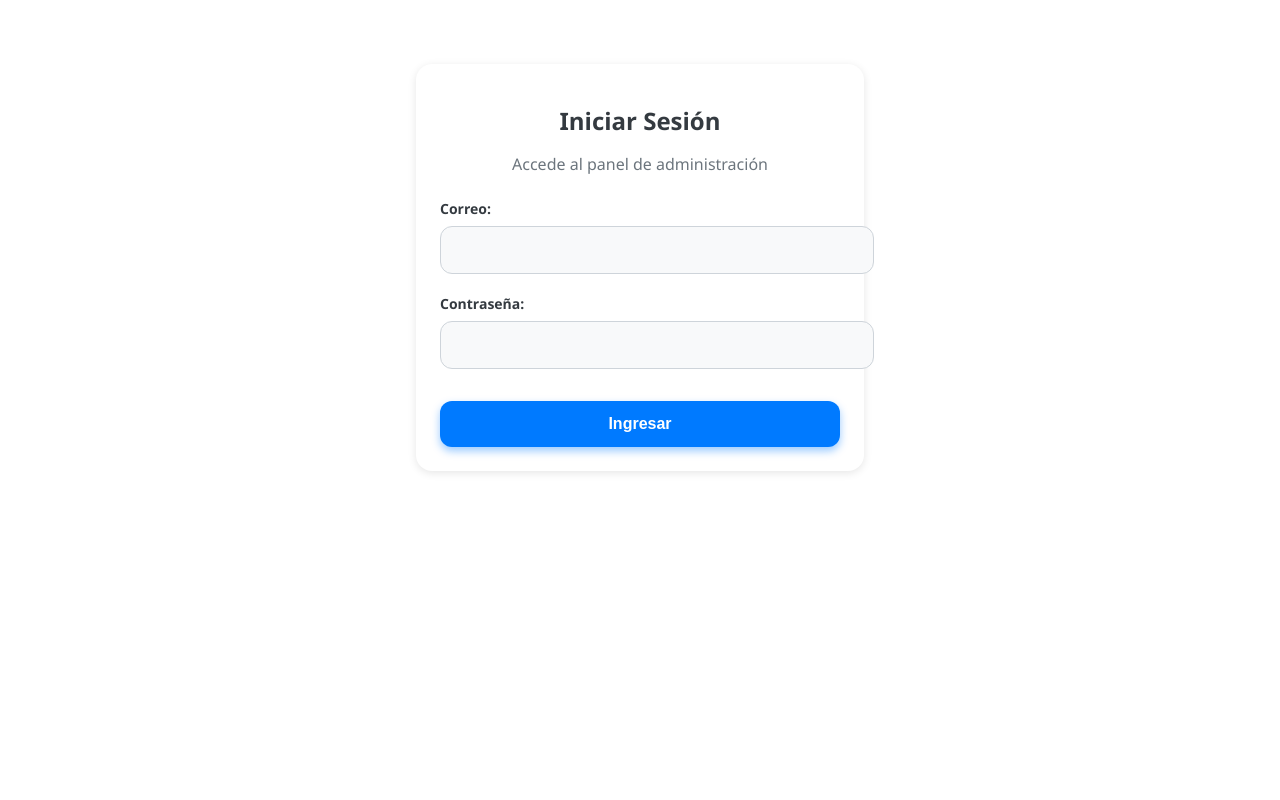
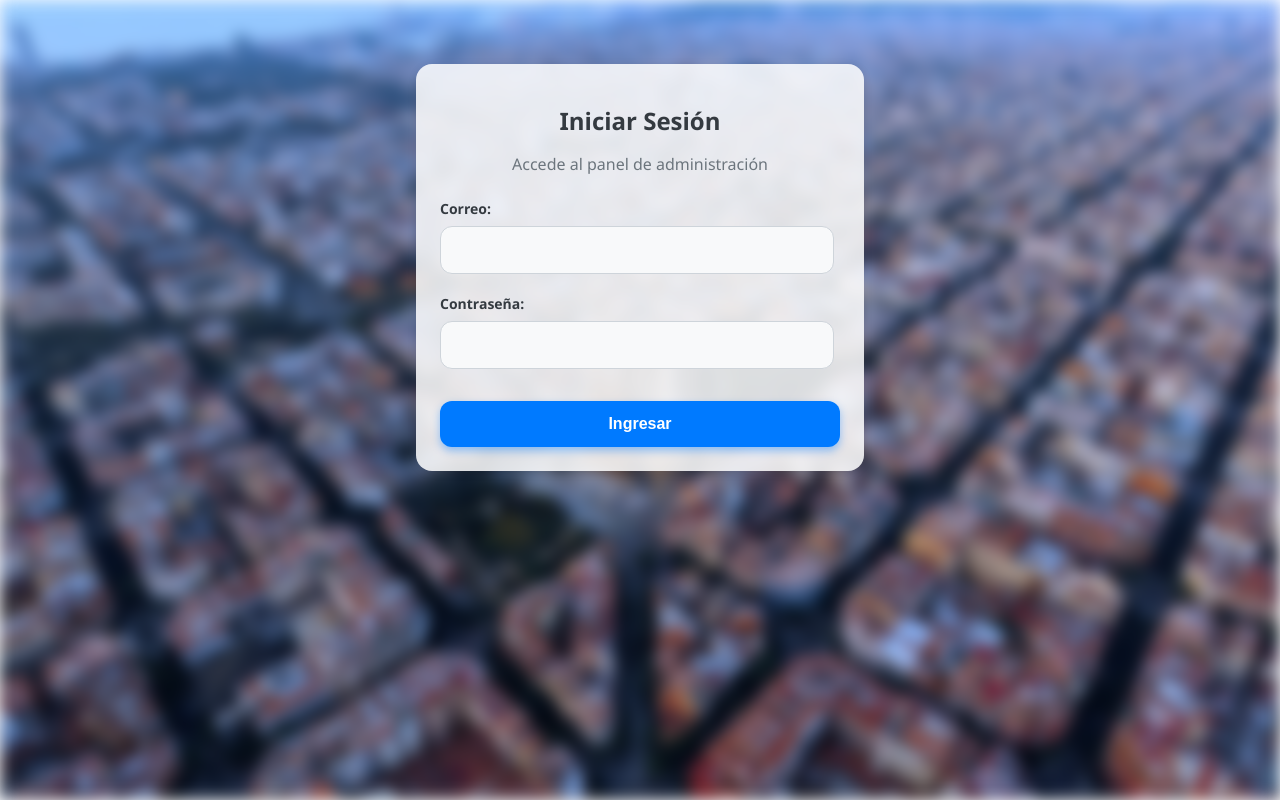
Before and after one commit to CapitanCigarro/Proyecto-Dise-o-software, a React (Create React App) app in the folder web-admin/: page /login in a window 1280 px wide. Built offline with nearby package versions, Linux system fonts and the light colour scheme.

Commit message:
fix: Wallpaper added to the login page

```diff
--- a/web-admin/src/pages/Login.tsx
+++ b/web-admin/src/pages/Login.tsx
@@ -37,6 +37,8 @@ const Login = () => {
   };
 
   return (
+    <>
+      <div style={styles.background} />
       <div style={styles.container}>
         <h1 style={styles.title}>Iniciar Sesión</h1>
         <p style={styles.subtitle}>Accede al panel de administración</p>
@@ -91,18 +93,32 @@ const Login = () => {
           </button>
         </form>
       </div>
+    </>
   );
 };
 
 const styles = {
+  background: {
+    position: 'fixed' as const, // para que quede fijo en toda la pantalla
+    top: 0,
+    left: 0,
+    width: '100vw',
+    height: '100vh',
+    backgroundImage: `url('/Wallpaper.jpg')`,
+    backgroundSize: 'cover',
+    backgroundPosition: 'center',
+    filter: 'blur(8px)',    // el efecto difuminado
+    zIndex: -1,             // que quede detrás de todo
+  },
   container: {
     maxWidth: 400,
     margin: '4rem auto',
     padding: 24,
-    backgroundColor: '#ffffff',
+    backgroundColor: 'rgba(255, 255, 255, 0.85)',
     borderRadius: 16,
     boxShadow: '0 2px 8px rgba(0,0,0,0.1)',
     fontFamily: "'Segoe UI', Tahoma, Geneva, Verdana, sans-serif",
+    position: 'relative' as const,
   },
   title: {
     fontSize: 24,
@@ -128,7 +144,7 @@ const styles = {
     fontSize: 14,
   },
   input: {
-    width: '100%',
+    width: '90%',
     padding: '14px 16px',
     fontSize: 16,
     borderRadius: 12,
```
Also changed, not shown: web-admin/public/Wallpaper.jpg (added). Lines whose indentation alone changed are shown as unchanged.
